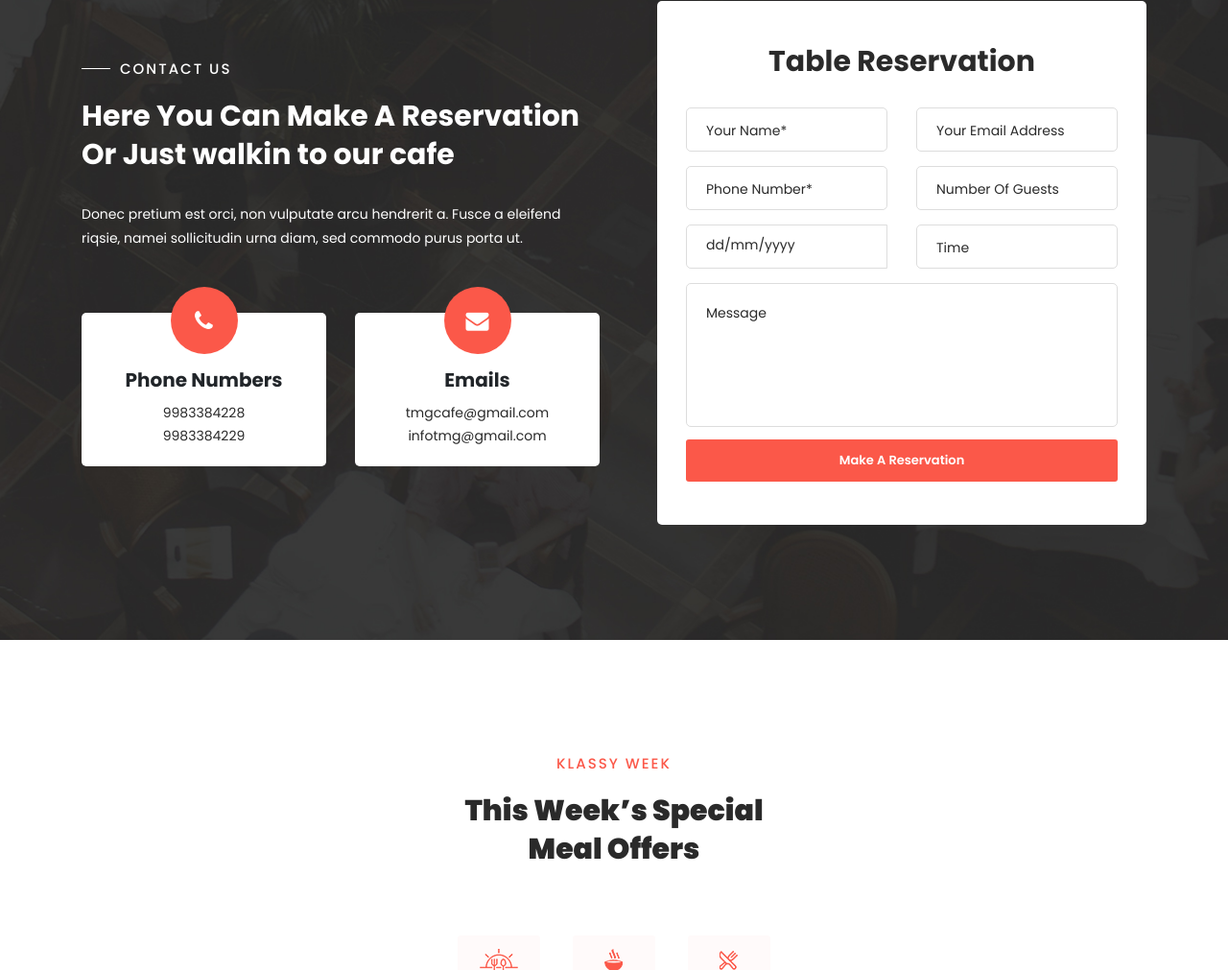
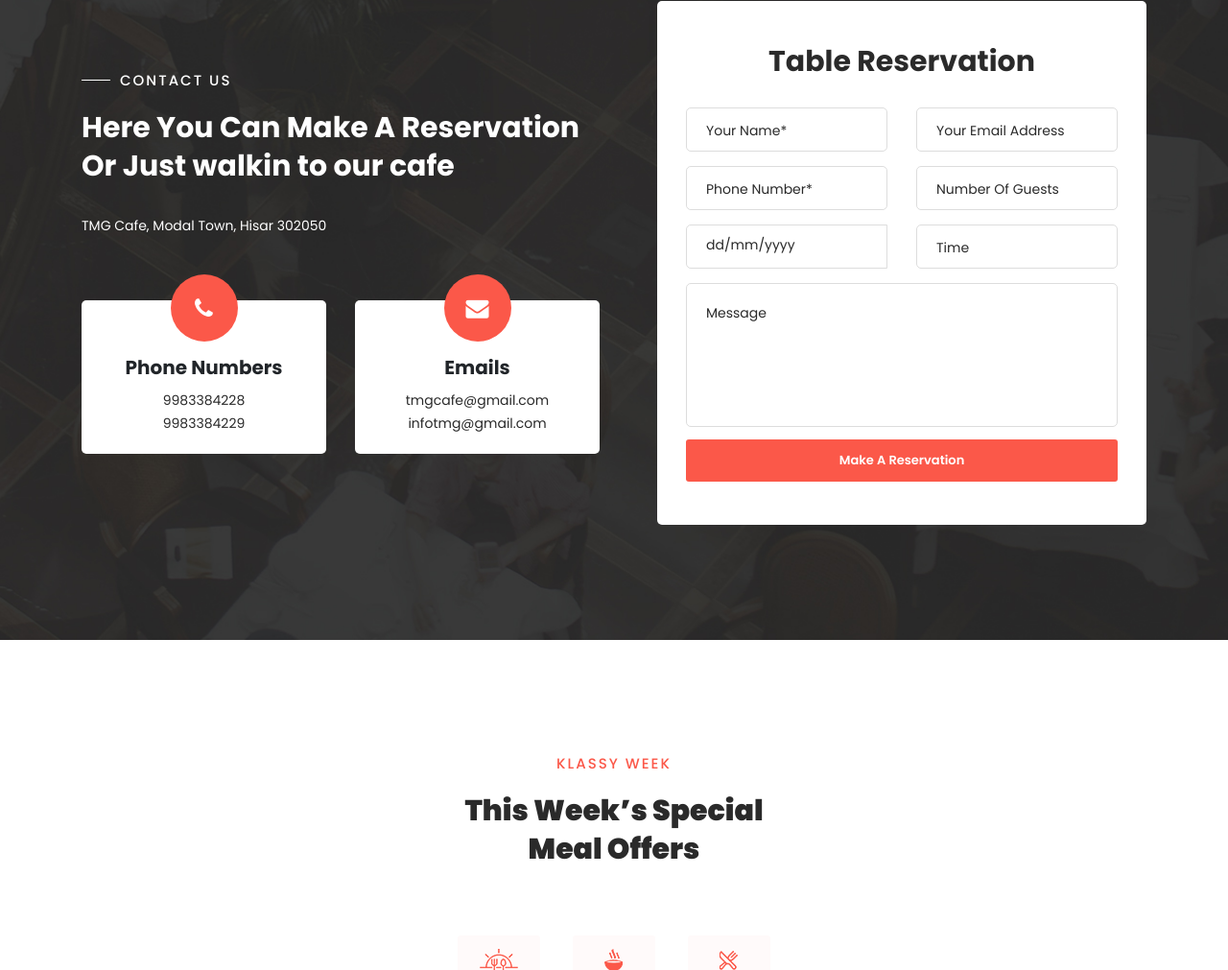
Before and after one commit to themohitgaur/tmg-cafe, a plain HTML site: page index.html in a window 1280 px wide. Shown: the part 3343-4354 px from the top of the page at 96% size. Drawn offline with Linux system fonts and the light colour scheme.

Commit message:
Update index.html

```diff
--- a/index.html
+++ b/index.html
@@ -351,7 +351,7 @@ https://templatemo.com/tm-558-klassy-cafe
                             <h6>Contact Us</h6>
                             <h2>Here You Can Make A Reservation Or Just walkin to our cafe</h2>
                         </div>
-                        <p>Donec pretium est orci, non vulputate arcu hendrerit a. Fusce a eleifend riqsie, namei sollicitudin urna diam, sed commodo purus porta ut.</p>
+                        <p>TMG Cafe, Modal Town, Hisar 302050</p>
                         <div class="row">
                             <div class="col-lg-6">
                                 <div class="phone">
```
